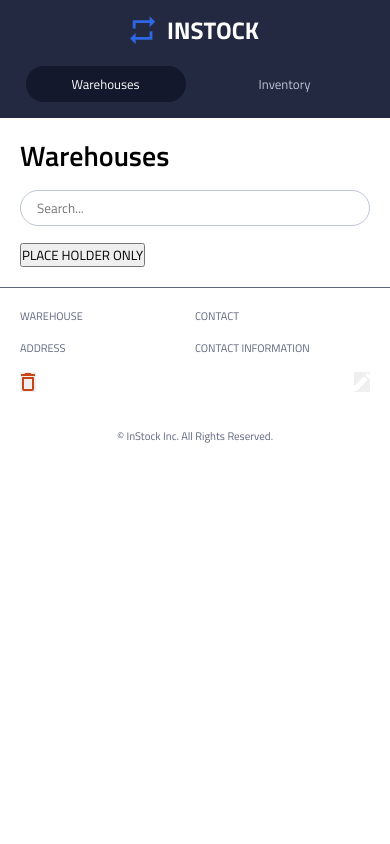
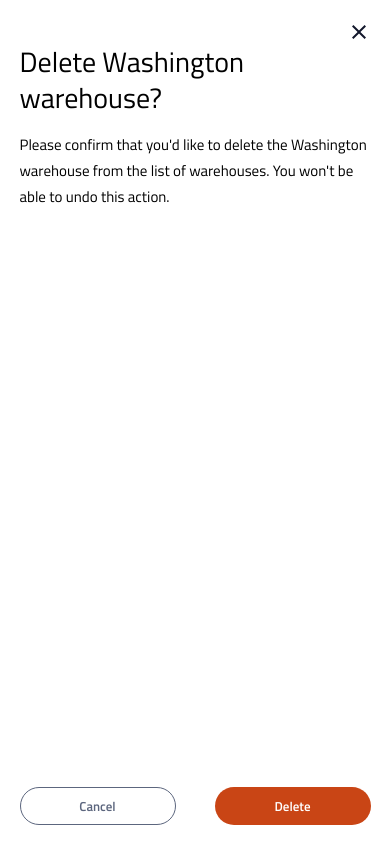
Before and after one commit to DBeaulne/InStock-MCSD, a React (Create React App) app: page /warehouses in a window 390 px wide. Both pictures are taken after a click on the button 28 px from the left and 382 px from the top of the page. Built offline with nearby package versions, Linux system fonts and the light colour scheme; no server answers.

Commit message:
complete modal window coding. Styling for mobile complete

```diff
--- a/src/components/Button/Button.jsx
+++ b/src/components/Button/Button.jsx
@@ -1,14 +1,17 @@
 import React from "react";
 import "./Button.scss";
 
-const Button = ({ className, type, text, txtClassName }) => {
-  return (
-    <button type={type} className={`btn ${className}`}>
-      {/* txtClassName is only for the Edit button to hide the text at mobile
+const Button = ({ className, type, text, txtClassName, onClick }) => {
+	return (
+		<button
+			type={type}
+			className={`btn ${className}`}
+			onClick={onClick}>
+			{/* txtClassName is only for the Edit button to hide the text at mobile
       breakpoint */}
-      <span className={`btn__txt ${txtClassName}`}>{text}</span>
-    </button>
-  );
+			<span className={`btn__txt ${txtClassName}`}>{text}</span>
+		</button>
+	);
 };
 
 export default Button;
--- a/src/components/Modal/Modal.jsx
+++ b/src/components/Modal/Modal.jsx
@@ -2,17 +2,48 @@
 import React from "react";
 import "./Modal.scss";
 import Button from "../Button/Button";
+import closeIcon from "../../assets/icons/close-24px.svg";
 
-const Modal = () => {
+const Modal = ({ handleClose, location }) => {
+	location = "Washington";
+
 	return (
-		<div className="modal">
-			<h1>Delete Washington warehouse?</h1>
-			<p>
-				Please confirm that you'd like to delete the Washington warehouse from the list of warehouses. You won't be able
-				to undo this action.
-			</p>
-			<div className="modal__button-container">
-				<Button className={"btn--sec"}></Button>
+		<div className="modal-backdrop">
+			<div className="modal">
+				<div className="modal__icon-container">
+					<div className="modal__icon">
+						<svg
+							width="24"
+							height="24"
+							viewBox="0 0 24 24"
+							fill="none"
+							xmlns="http://www.w3.org/2000/svg">
+							<g>
+								<path d="M19 6.41L17.59 5L12 10.59L6.41 5L5 6.41L10.59 12L5 17.59L6.41 19L12 13.41L17.59 19L19 17.59L13.41 12L19 6.41Z" />
+							</g>
+						</svg>
+					</div>
+				</div>
+				<h1 className="modal__location">Delete {location} warehouse?</h1>
+				<p className="modal__confirm-text">
+					Please confirm that you'd like to delete the Washington warehouse from the list of warehouses. You won't be
+					able to undo this action.
+				</p>
+				<div className="modal__button-container">
+					<div className="modal__button">
+						<Button
+							className="btn--sec"
+							type="button"
+							text="Cancel"
+							onClick={handleClose}></Button>
+					</div>
+					<div className="modal__button">
+						<Button
+							className="btn--del"
+							type="button"
+							text="Delete"></Button>
+					</div>
+				</div>
 			</div>
 		</div>
 	);
--- a/src/components/Modal/Modal.scss
+++ b/src/components/Modal/Modal.scss
@@ -1 +1,60 @@
 /* Modal styling */
+@use "../../styles/partials/colors";
+@use "../../styles/partials/globals";
+@use "../../styles/partials/mobilefont";
+@use "../../styles/partials/tabletdesktopfont";
+@use "../../styles/partials/mediaQ";
+@use "../../styles/partials/paddingandmargins";
+
+.modal-backdrop {
+	position: fixed;
+	top: 0;
+	left: 0;
+	width: 100vw;
+	height: 100vh;
+	background-color: rgba(0, 0, 0, 0.8);
+}
+
+.modal {
+	display: flex;
+	flex-direction: column;
+	max-width: 100vw;
+	height: 100vh;
+	background-color: colors.primcolor(is-white);
+	padding: 5vw;
+
+	&__icon-container {
+		display: flex;
+		width: 100%;
+		justify-content: flex-end;
+	}
+
+	&__icon {
+		width: 1.5rem;
+		height: 1.5rem;
+
+		path {
+			fill: colors.primcolor(is-black);
+		}
+	}
+
+	&__location {
+		@include mobilefont.mob-header-h1;
+		padding-bottom: 1rem;
+	}
+
+	&__confirm-text {
+		@include mobilefont.mob-par-p1;
+	}
+
+	&__button-container {
+		margin-top: auto;
+		display: flex;
+		flex-direction: row;
+		justify-content: space-between;
+	}
+
+	&__button {
+		width: 40vw;
+	}
+}
--- a/src/components/WarehouseList/Warehouse.jsx
+++ b/src/components/WarehouseList/Warehouse.jsx
@@ -1,39 +1,58 @@
-import './WarehouseList.scss';
+import "./WarehouseList.scss";
+import Modal from "../Modal/Modal";
+import { useState } from "react";
 
-const Warehouse = ({name, number, email, location, address, deletewarehouse, editwarehouse}) => {
+const Warehouse = ({ name, number, email, location, address, deletewarehouse, editwarehouse }) => {
+	const [showModal, setShowModal] = useState(false);
+
+	const handleClose = () => {
+		setShowModal(false);
+	};
+
 	return (
 		<>
 			<div className="warehouse">
 				<div className="warehouse__wrapper warehouse__wrapper--left">
-                <div className='warehouse__wrapper--inner'>
-                    <section className='warehouse__section-wrapper'>
-                        <h4 className='warehouse__sub-title'>WAREHOUSE</h4>
-                        <p className='warehouse__text warehouse__text--bold-blue-font'>{location}</p>
+					<div className="warehouse__wrapper--inner">
+						<section className="warehouse__section-wrapper">
+							<h4 className="warehouse__sub-title">WAREHOUSE</h4>
+							<p className="warehouse__text warehouse__text--bold-blue-font">{location}</p>
 						</section>
-                    <section className='warehouse__section-wrapper'>
-                        <h4 className='warehouse__sub-title'>ADDRESS</h4>
-                        <p className='warehouse__text'>{address}</p>
+						<section className="warehouse__section-wrapper">
+							<h4 className="warehouse__sub-title">ADDRESS</h4>
+							<p className="warehouse__text">{address}</p>
 						</section>
 					</div>
-                <button onClick={editwarehouse} className='warehouse__button warehouse__button--delete'></button>
+					<button
+						onClick={() => setShowModal(true)}
+						className="warehouse__button warehouse__button--delete"></button>
 				</div>
 				<div className="warehouse__wrapper warehouse__wrapper--right">
-                <div className='warehouse__wrapper--inner'>
-                    <section className='warehouse__section-wrapper'>
-                        <h4 className='warehouse__sub-title'>CONTACT</h4>
-                        <p className='warehouse__text'>{name}</p>
+					<div className="warehouse__wrapper--inner">
+						<section className="warehouse__section-wrapper">
+							<h4 className="warehouse__sub-title">CONTACT</h4>
+							<p className="warehouse__text">{name}</p>
 						</section>
-                    <section className='warehouse__section-wrapper'>
-                        <h4 className='warehouse__sub-title'>CONTACT INFORMATION</h4>
-                        <p className='warehouse__text'>{number}</p>
-                        <p className='warehouse__text'>{email}</p>
+						<section className="warehouse__section-wrapper">
+							<h4 className="warehouse__sub-title">CONTACT INFORMATION</h4>
+							<p className="warehouse__text">{number}</p>
+							<p className="warehouse__text">{email}</p>
 						</section>
 					</div>
-                <button onClick={deletewarehouse} className='warehouse__button warehouse__button--edit'></button>
+					<button
+						onClick={editwarehouse}
+						className="warehouse__button warehouse__button--edit"></button>
 				</div>
 			</div>
+
+			{showModal && (
+				<Modal
+					handleClose={handleClose}
+					location={location}
+				/>
+			)}
 		</>
-    )
-}
+	);
+};
 
 export default Warehouse;
```
Lines whose indentation alone changed are shown as unchanged.
